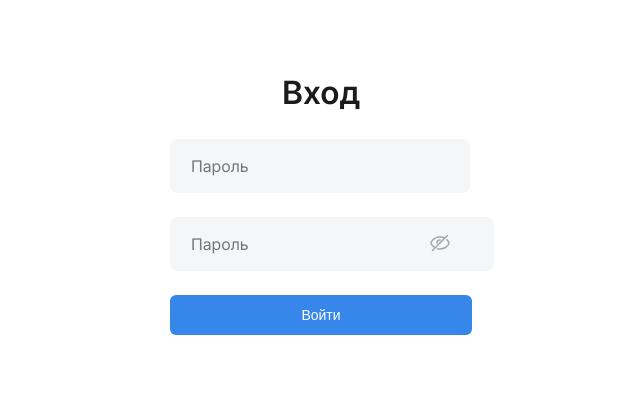
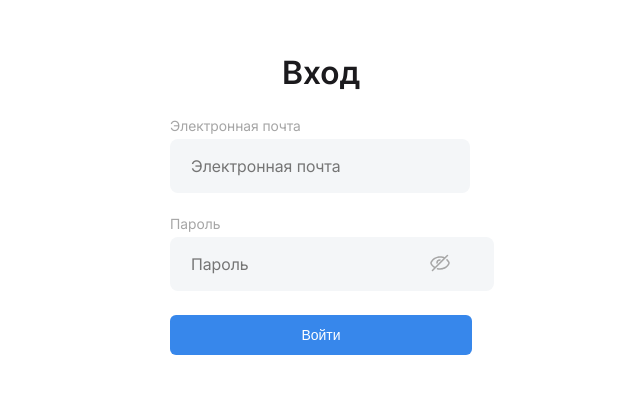
Before and after one commit to K3irill/ds-kanban-1, a Next.js app: page /login in a window 1280 px wide. Shown: the part 197-590 px from the top of the page, without its empty margins (319-959 px from the left). Built offline with nearby package versions, Linux system fonts and the light colour scheme.

Commit message:
feat: Добавлена валидация полей ввода и обработчики изменений в компонент LoginForm

```diff
--- a/src/components/login/LoginForm/LoginForm.tsx
+++ b/src/components/login/LoginForm/LoginForm.tsx
@@ -14,7 +14,7 @@ import { AxiosError } from 'axios';
 import { getAccessToken } from '@/services/services.helper';
 
 import styles from './LoginForm.module.scss';
-import Input from '../../ui/Input/Input';
+import Input, { useInputValidation } from '@/components/ui/Input/Input';
 
 function LoginForm() {
   const {
@@ -23,6 +23,7 @@ function LoginForm() {
     formState: { errors },
     reset,
     setError,
+    clearErrors,
   } = useForm<ILoginData>({
     resolver: zodResolver(iLoginDataShema),
   });
@@ -57,28 +58,55 @@ function LoginForm() {
     mutateLogin(data);
   };
 
+  const emailValidation = useInputValidation(errors.email);
+  const passwordValidation = useInputValidation(errors.password);
+
+  const handleEmailChange = (e: React.ChangeEvent<HTMLInputElement>) => {
+    const email = e.target.value;
+    if (email && !/^[\w-]+(\.[\w-]+)*@([\w-]+\.)+[a-zA-Z]{2,7}$/.test(email)) {
+      setError('email', { type: 'manual', message: 'Неверный формат email' });
+    } else {
+      clearErrors('email');
+    }
+  };
+
+  const handlePasswordChange = (e: React.ChangeEvent<HTMLInputElement>) => {
+    const password = e.target.value;
+    if (password && password.length < 9) {
+      setError('password', { type: 'manual', message: 'Пароль слишком короткий' });
+    } else {
+      clearErrors('password');
+    }
+  };
+
   return (
     <form className={styles.form} onSubmit={handleSubmit(onSubmit)}>
       <div className={styles.title}>Вход</div>
 
       <Input
-        labelText="Электронная почта"
+        label="Электронная почта"
         type="text"
         name="email"
         id="loginEmail"
         register={register}
-        placeholder="Пароль"
+        placeholder="Электронная почта"
         error={errors.email}
+        status={emailValidation.status}
+        statusMessage={emailValidation.message}
+        onChange={handleEmailChange}
       />
 
       <Input
-        labelText="Пароль"
+        label="Пароль"
         type="password"
         name="password"
         id="loginPassword"
         register={register}
         placeholder="Пароль"
         error={errors.password}
+        status={passwordValidation.status}
+        statusMessage={passwordValidation.message}
+        onChange={handlePasswordChange}
       />
 
       <StandardButton type="submit" className={styles.submit} loading={isPending}>
```
